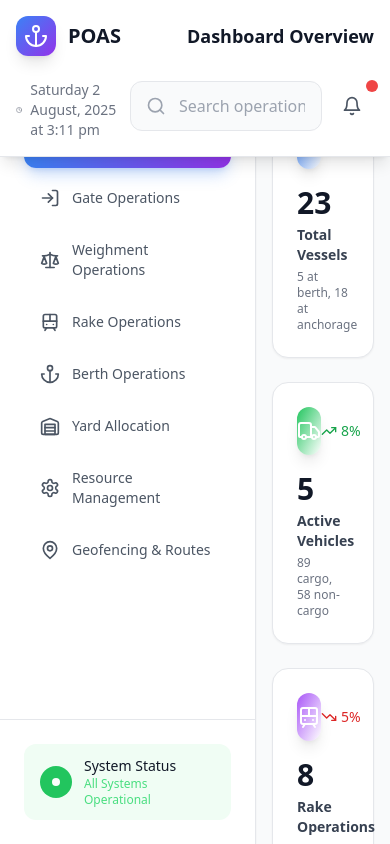
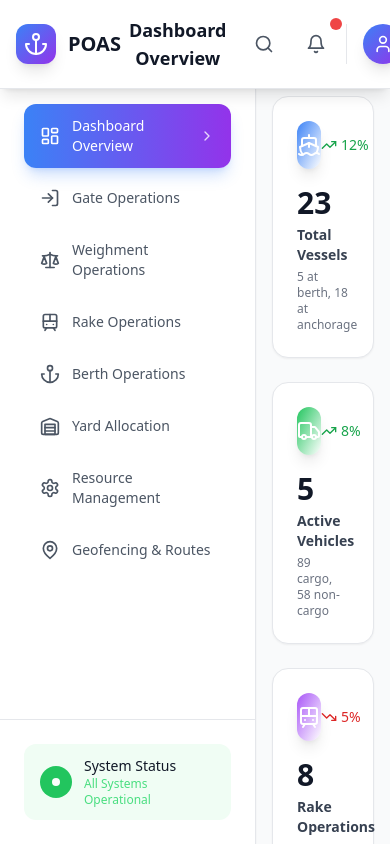
Before and after one commit to sanjeev10d/poas-presales-bolt.new, a React (Vite) app: page / in a window 390 px wide. Shown: the top 844 px of the page. Built offline with nearby package versions, Linux system fonts and the light colour scheme.

Commit message:
Make header responsive with search button and avatar-only profile

```diff
--- a/src/components/Header.tsx
+++ b/src/components/Header.tsx
@@ -22,7 +22,7 @@ const Header: React.FC<HeaderProps> = ({ activeModule }) => {
 
   return (
     <header className="fixed top-0 left-0 right-0 bg-white border-b border-gray-200 px-4 sm:px-8 py-4 shadow-lg z-[1000] w-full">
-      <div className="flex items-center justify-between flex-wrap gap-4">
+      <div className="flex items-center justify-between gap-2 sm:gap-4">
         <div className="flex items-center space-x-4">
           <div className="flex items-center space-x-3">
             <div className="w-10 h-10 bg-gradient-to-br from-blue-500 to-purple-600 rounded-xl flex items-center justify-center shadow-lg">
@@ -39,12 +39,12 @@ const Header: React.FC<HeaderProps> = ({ activeModule }) => {
           </div>
         </div>
 
-        <div className="md:hidden">
+        <div className="md:hidden flex-1 text-center">
           <h2 className="text-lg font-semibold text-gray-900">{getModuleTitle(activeModule)}</h2>
         </div>
 
-        <div className="flex items-center space-x-2 sm:space-x-4">
-          <div className="flex items-center space-x-2 text-sm text-gray-500 mt-2">
+        <div className="flex items-center space-x-2 sm:space-x-4 flex-shrink-0">
+          <div className="hidden lg:flex items-center space-x-2 text-sm text-gray-500">
             <Clock className="w-4 h-4" />
             <span>{new Date().toLocaleString('en-IN', {
               timeZone: 'Asia/Kolkata',
@@ -53,25 +53,32 @@ const Header: React.FC<HeaderProps> = ({ activeModule }) => {
             })}</span>
           </div>
 
-          <div className="relative">
+          {/* Full search bar for larger screens */}
+          <div className="hidden lg:block relative">
             <Search className="w-5 h-5 absolute left-4 top-1/2 transform -translate-y-1/2 text-gray-400" />
             <input
               type="text"
               placeholder="Search operations..."
-              className="pl-12 pr-4 py-3 border border-gray-200 rounded-xl focus:ring-2 focus:ring-blue-500 focus:border-transparent w-48 sm:w-64 lg:w-80 bg-gray-50 focus:bg-white transition-colors"
+              className="pl-12 pr-4 py-3 border border-gray-200 rounded-xl focus:ring-2 focus:ring-blue-500 focus:border-transparent w-80 bg-gray-50 focus:bg-white transition-colors"
             />
           </div>
+
+          {/* Search button for smaller screens */}
+          <button className="lg:hidden p-3 text-gray-600 hover:text-gray-900 hover:bg-gray-100 rounded-xl transition-colors">
+            <Search className="w-5 h-5" />
+          </button>
 
           <button className="relative p-3 text-gray-600 hover:text-gray-900 hover:bg-gray-100 rounded-xl transition-colors">
             <Bell className="w-5 h-5" />
             <span className="absolute -top-1 -right-1 w-3 h-3 bg-red-500 rounded-full animate-pulse"></span>
           </button>
 
-          <div className="hidden sm:flex items-center space-x-3 pl-4 border-l border-gray-200">
+          {/* Profile section with responsive behavior */}
+          <div className="flex items-center space-x-3 pl-4 border-l border-gray-200">
             <div className="w-10 h-10 bg-gradient-to-br from-blue-500 to-purple-600 rounded-full flex items-center justify-center shadow-lg">
               <User className="w-5 h-5 text-white" />
             </div>
-            <div className="text-sm">
+            <div className="hidden xl:block text-sm">
               <p className="font-semibold text-gray-900">Port Controller</p>
               <p className="text-gray-500">ICCC Operations</p>
             </div>
```
